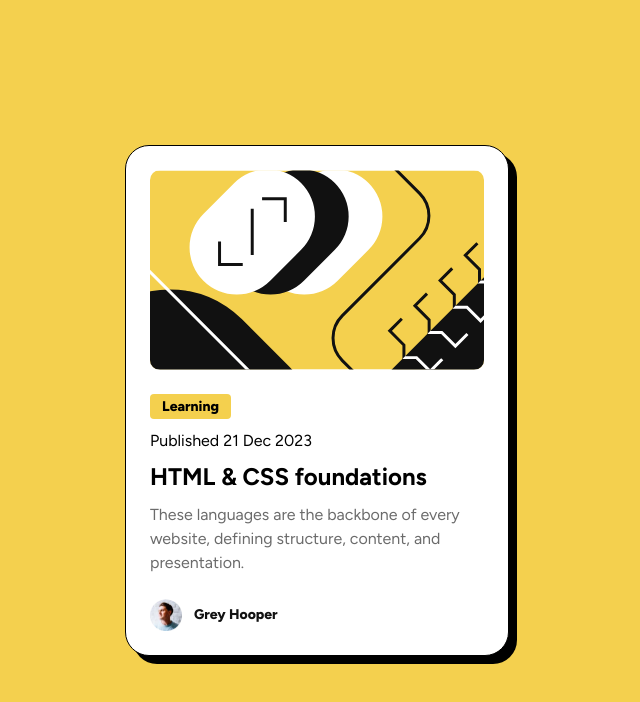
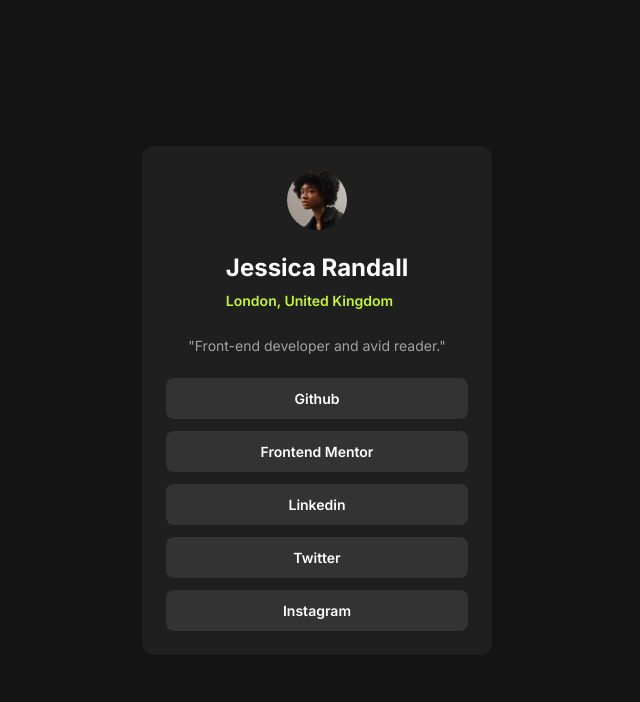
Before and after one commit to NguyenPhuongtc/NguyenPhuongtc.github.io, a plain HTML site: page index.html in a window 1280 px wide. Shown: the whole page, without its empty margins (323-963 px from the left). Drawn offline with Linux system fonts and the light colour scheme.

Commit message:
social-link

```diff
--- a/index.html
+++ b/index.html
@@ -3,32 +3,37 @@
   <head>
     <meta charset="UTF-8" />
     <meta name="viewport" content="width=device-width, initial-scale=1.0" />
-    <link rel="stylesheet" href="style.css" />
-    <title>Frontend Mentor | Blog preview card</title>
+    <link rel="preconnect" href="https://fonts.googleapis.com" />
+    <link rel="preconnect" href="https://fonts.gstatic.com" crossorigin />
+    <link
+      href="https://fonts.googleapis.com/css2?family=Inter:ital,opsz,wght@0,14..32,100..900;1,14..32,100..900&display=swap"
+      rel="stylesheet"
+    />
+    <link rel="stylesheet" href="style.css">
+    <title>Frontend Mentor | Social links profile</title>
   </head>
   <body>
     <main>
       <div class="container">
-        <h1 class="visually-hidden">Blog preview card</h1>
-        <div class="image">
-          <img src="./assets/images/illustration-article.svg" alt="" />
-        </div>
-        <div class="content">
-          <p class="btn">Learning</p>
-          <p class="datetime">Published 21 Dec 2023</p>
-          <h2>HTML & CSS foundations</h2>
-          <p class="des">
-            These languages are the backbone of every website, defining
-            structure, content, and presentation.
-          </p>
-        </div>
-        <div class="info">
-          <div class="avatar">
-            <img src="./assets/images/image-avatar.webp" alt="avatar" />
+        <section class="profile">
+          <div class="image">
+            <img src="./assets/images/avatar-jessica.jpeg" alt="Jessica Randall's avatar" />
           </div>
-          <p class="name">Grey Hooper</p>
-        </div>
+          <div class="info">
+            <h1>Jessica Randall</h1>
+            <p>London, United Kingdom</p>
+          </div>
+          <p class="quote">"Front-end developer and avid reader."</p>
+        </section>
+        <section class="social-link">
+          <div class="sub-box">Github</div>
+          <div class="sub-box">Frontend Mentor</div>
+          <div class="sub-box">Linkedin</div>
+          <div class="sub-box">Twitter</div>
+          <div class="sub-box">Instagram</div>
+        </section>
       </div>
+
     </main>
   </body>
 </html>
--- a/style.css
+++ b/style.css
@@ -1,100 +1,76 @@
-@import url("https://fonts.googleapis.com/css2?family=Figtree:ital,wght@0,300..900;1,300..900&display=swap");
 * {
   margin: 0;
   padding: 0;
   box-sizing: border-box;
+  font-family: "Inter", sans-serif;
+  font-size: 14px;
 }
-
 :root {
-  --title-color: hsl(0, 0%, 7%);
-  --sub-title-color: hsl(0, 0%, 42%);
-  --background-color: hsl(47, 88%, 63%);
-  --background-card: hsl(0, 0%, 100%);
-  --font-main: "Figtree", sans-serif;
-}
-body {
-  background-color: var(--background-color);
-  font-family: var(--font-main);
+  --background-card: hsl(0, 0%, 12%);
+  --background-social: hsl(0, 0%, 20%);
+  --text-default: hsl(0, 0%, 100%);
+  --text-color: hsl(75, 94%, 57%);
 }
 main {
+  background-color: hsl(0, 0%, 8%);
   height: 100vh;
   display: flex;
+  flex-direction: column;
+  align-items: center;
   justify-content: center;
+}
+.container {
+  padding: 24px;
+  background-color: var(--background-card);
+  border-radius: 12px;
+  display: flex;
+  flex-direction: column;
+  gap: 24px;
+  width: 100%;
+  max-width: 350px;
+}
+.profile .image img {
+  width: 60px;
+  height: 60px;
+  border-radius: 100%;
+  margin-bottom: 20px;
+}
+.info h1 {
+  color: var(--text-default);
+  font-size: 24px;
+  margin-bottom: 10px;
+}
+.info p {
+  color: var(--text-color);
+  font-weight: 600;
+  margin-bottom: 28px;
+}
+.profile {
+  display: flex;
+  flex-direction: column;
   align-items: center;
 }
-.visually-hidden {
-  position: absolute;
-  width: 1px;
-  height: 1px;
-  margin: -1px;
-  overflow: hidden;
-  clip: rect(0 0 0 0);
-  border: 0;
+.profile .quote {
+  color: hsl(0, 0%, 63%);
+  text-align: initial;
 }
-.container {
-  width: 384px;
-  padding: 24px;
-  background-color: var(--background-card);
-  border-radius: 24px;
-  display: flex;
-  flex-direction: column;
-  justify-content: center;
-  gap: 24px;
-  border: 1px solid black;
-  box-shadow: 8px 8px 0px #000;
-}
-
-.image {
-  width: 100%;
-  height: 200px;
-  img {
-    width: 100%;
-    height: 100%;
-    border-radius: 10px;
-  }
-}
-.content {
+.social-link {
   display: flex;
   flex-direction: column;
   gap: 12px;
 }
-.btn {
-  padding: 4px 12px;
-  background-color: #f4d04e;
-  border-radius: 4px;
-  font-size: 14px;
-  font-weight: 800;
-  width: max-content;
-  h2 {
-    font-size: 24px;
-    font-weight: 800;
-    cursor: pointer;
-    &:hover {
-      color: var(--background-color);
-    }
-  }
+.sub-box {
+  padding: 12px;
+  background-color: hsl(0, 0%, 20%);
+  text-align: center;
+  border-radius: 8px;
+  color: var(--text-default);
+  font-weight: 600;
+  width: 100%;
+  cursor: pointer;
 }
-
-.des {
-  color: var(--sub-title-color);
-  font-size: 16px;
-  line-height: 24px;
+.sub-box:hover {
+  color: var(--text-color);
+  background-color: hsl(0, 0%, 30%);
+  transition: all 0.3s ease;
 }
-.info {
-  display: flex;
-  align-items: center;
-  gap: 12px;
-  .avatar {
-    width: 32px;
-    height: 32px;
-    img {
-      width: 100%;
-      height: 100%;
-    }
-  }
-  .name {
-    font-size: 14px;
-    color: var(--title-color);
-    font-weight: 800;
-  }
-}
```
Also changed, not shown: assets/fonts/Figtree-Italic-VariableFont_wght.ttf (deleted), assets/fonts/Figtree-VariableFont_wght.ttf (deleted), assets/fonts/OFL.txt (deleted), assets/fonts/README.txt (deleted), assets/fonts/static/Figtree-ExtraBold.ttf (deleted), assets/fonts/static/Figtree-Medium.ttf (deleted), assets/images/avatar-jessica.jpeg (added), assets/images/illustration-article.svg (deleted), assets/images/image-avatar.webp (deleted), preview.jpg, 3 other files.
